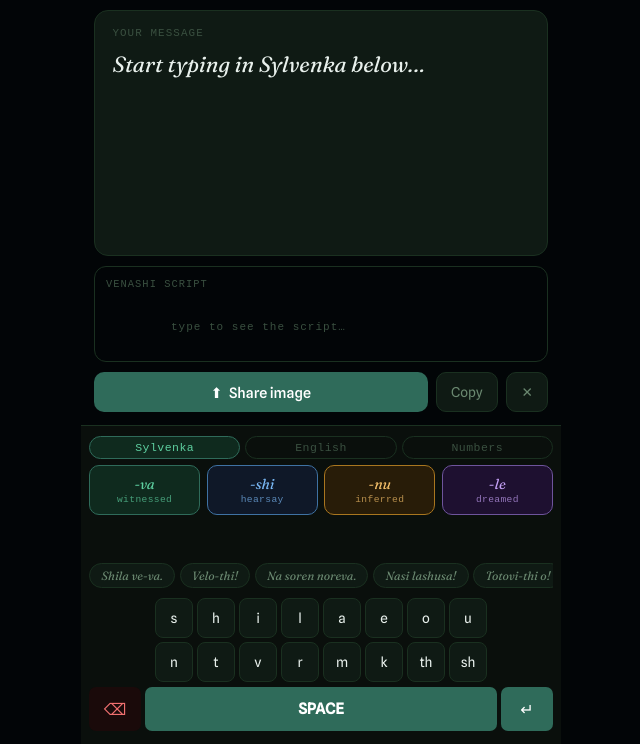
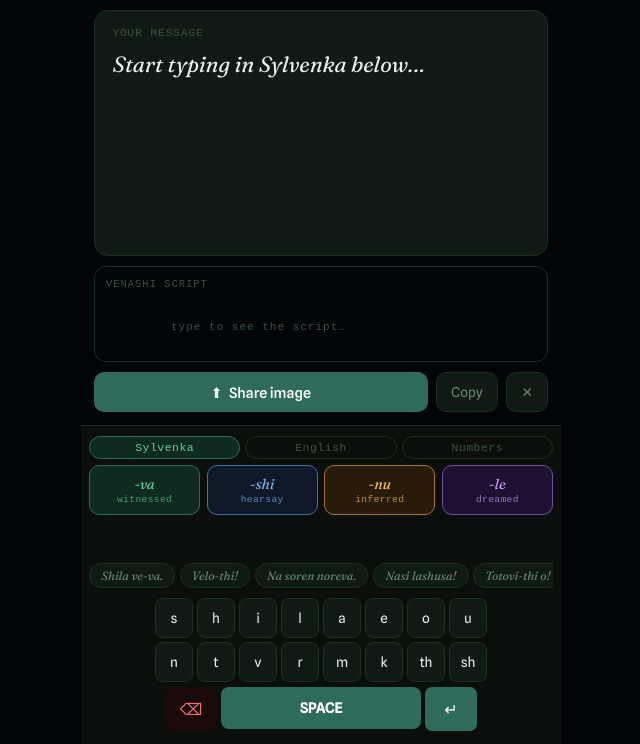
Before and after one commit to surroachl-beep/sylvenka, a website: page public/keyboard/index.html in a window 1280 px wide. Shown: the part 56-800 px from the top of the page, without its empty margins (319-959 px from the left). Drawn offline with Linux system fonts and the light colour scheme.

Commit message:
Fix space bar class name

```diff
--- a/public/keyboard/index.html
+++ b/public/keyboard/index.html
@@ -337,7 +337,7 @@ function renderKeyboard(){
     row.forEach(key=>{
       const btn=document.createElement('button');
       btn.className='kb-key';
-      if(key==='SPACE'){btn.setAttribute('style','flex:3;max-width:9999px;width:100%;background:#2F6B5A;color:white;border-radius:7px;font-weight:700;height:44px;border:none;font-size:15px;cursor:pointer;display:block');btn.textContent='SPACE';}
+      if(key==='SPACE'){btn.className='kb-key';btn.setAttribute('style','flex:3;max-width:200px;background:#2F6B5A;color:white;font-weight:700;height:42px;border:none;font-size:14px;cursor:pointer');btn.textContent='SPACE';}
       else if(key==='⌫'){btn.setAttribute('style','flex:1;max-width:52px;background:#1a0a0a;color:#f07070;border-radius:7px;height:44px;border:none;font-size:16px;cursor:pointer');btn.textContent='⌫';}
       else if(key==='↵'){btn.setAttribute('style','flex:1;max-width:52px;background:#2F6B5A;color:white;border-radius:7px;height:44px;border:none;font-size:16px;cursor:pointer');btn.textContent='↵';}
       else if(key.length>2){btn.className+=' wide';btn.textContent=key;}
```
